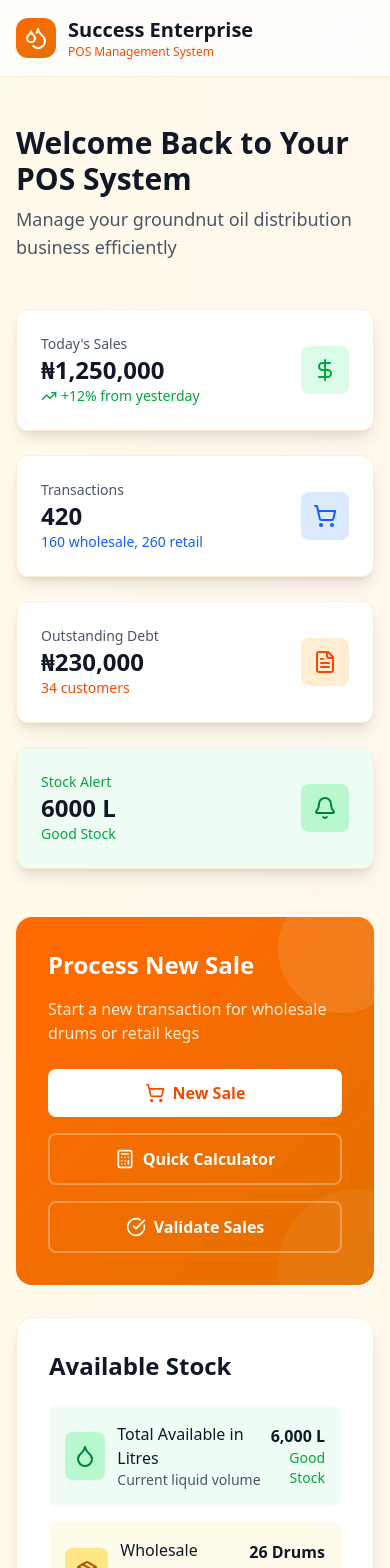
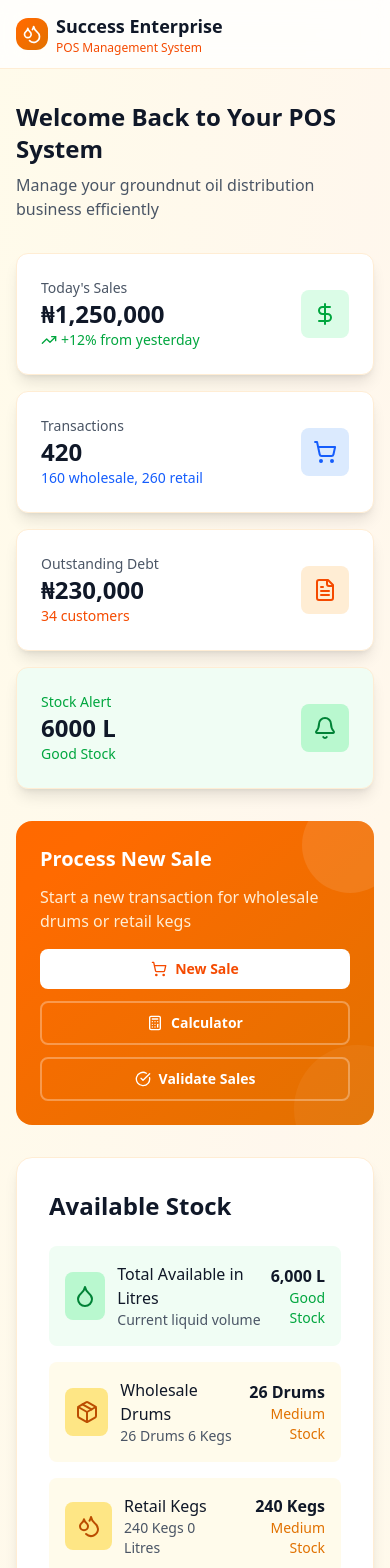
Before and after one commit to Ademic2022/pos-webapp, a Next.js app: page / in a window 390 px wide. Shown: the top 1568 px of the page. Built offline with nearby package versions, Linux system fonts and the light colour scheme.

Commit message:
refactor: Enhance header and dashboard layout for improved responsiveness and styling

```diff
--- a/src/components/home/home.tsx
+++ b/src/components/home/home.tsx
@@ -39,20 +39,20 @@ const Home = () => {
       {/* Header */}
       <header className="bg-white/80 backdrop-blur-md border-b border-orange-100 sticky top-0 z-50">
         <div className="max-w-7xl mx-auto px-4 sm:px-6 lg:px-8">
-          <div className="flex justify-between items-center py-4">
-            <div className="flex items-center space-x-3">
-              <div className="w-10 h-10 bg-gradient-to-br from-orange-500 to-amber-600 rounded-xl flex items-center justify-center">
-                <Droplets className="w-6 h-6 text-white" />
+          <div className="flex justify-between items-center py-3 md:py-4">
+            <div className="flex items-center space-x-2 md:space-x-3">
+              <div className="w-8 h-8 md:w-10 md:h-10 bg-gradient-to-br from-orange-500 to-amber-600 rounded-xl flex items-center justify-center">
+                <Droplets className="w-5 h-5 md:w-6 md:h-6 text-white" />
               </div>
               <div>
-                <h1 className="text-xl font-bold text-gray-900">
+                <h1 className="text-lg md:text-xl font-bold text-gray-900">
                   Success Enterprise
                 </h1>
                 <p className="text-xs text-orange-600">POS Management System</p>
               </div>
             </div>
-            <nav className="hidden md:flex items-center space-x-8">
-              <div className="flex items-center space-x-2 text-sm text-gray-600">
+            <nav className="hidden sm:flex items-center space-x-4 md:space-x-8">
+              <div className="hidden md:flex items-center space-x-2 text-sm text-gray-600">
                 <Clock className="w-4 h-4" />
                 <span>Last Login: Today 9:30 AM</span>
               </div>
@@ -70,19 +70,19 @@ const Home = () => {
       </header>
 
       {/* Dashboard Overview */}
-      <section className="relative overflow-hidden py-12">
+      <section className="relative overflow-hidden py-8 md:py-12">
         <div className="max-w-7xl mx-auto px-4 sm:px-6 lg:px-8">
-          <div className="mb-12">
-            <h1 className="text-3xl lg:text-4xl font-bold text-gray-900 mb-2">
+          <div className="mb-8 md:mb-12">
+            <h1 className="text-2xl md:text-3xl lg:text-4xl font-bold text-gray-900 mb-2">
               Welcome Back to Your POS System
             </h1>
-            <p className="text-lg text-gray-600">
+            <p className="text-base md:text-lg text-gray-600">
               Manage your groundnut oil distribution business efficiently
             </p>
           </div>
 
           {/* Quick Stats */}
-          <div className="grid grid-cols-1 md:grid-cols-4 gap-6 mb-12">
+          <div className="grid grid-cols-1 sm:grid-cols-2 lg:grid-cols-4 gap-4 md:gap-6 mb-8 md:mb-12">
             <StatsCard
               title="Today's Sales"
               value={`₦${dashboardStat.totalSales.toLocaleString()}`}
@@ -150,41 +150,45 @@ const Home = () => {
           {/* Main Action Cards */}
           <div className="grid lg:grid-cols-2 gap-8 mb-12">
             {/* Quick Sale */}
-            <div className="bg-gradient-to-br from-orange-500 to-amber-600 rounded-2xl p-8 text-white relative overflow-hidden">
+            <div className="bg-gradient-to-br from-orange-500 to-amber-600 rounded-2xl p-6 md:p-8 text-white relative overflow-hidden">
               <div className="relative z-10">
-                <h2 className="text-2xl font-bold mb-4">Process New Sale</h2>
-                <p className="text-orange-100 mb-6">
+                <h2 className="text-xl md:text-2xl font-bold mb-3 md:mb-4">
+                  Process New Sale
+                </h2>
+                <p className="text-orange-100 mb-4 md:mb-6">
                   Start a new transaction for wholesale drums or retail kegs
                 </p>
 
-                <div className="flex flex-col sm:flex-row flex-wrap gap-4">
+                <div className="flex flex-col gap-3 md:gap-4">
                   <Link
                     href="/sales"
-                    className="min-w-[250px] bg-white text-orange-600 px-6 py-3 rounded-lg font-semibold hover:bg-orange-50 transition-all duration-300 flex items-center justify-center"
+                    className="w-full bg-white text-orange-600 px-4 py-2.5 md:px-6 md:py-3 rounded-lg font-semibold hover:bg-orange-50 transition-all duration-300 flex items-center justify-center text-sm md:text-base"
                   >
-                    <ShoppingCart className="w-5 h-5 mr-2" />
+                    <ShoppingCart className="w-4 h-4 md:w-5 md:h-5 mr-2" />
                     New Sale
                   </Link>
 
+                  <div className="grid grid-cols-1 sm:grid-cols-2 gap-3 md:gap-4">
                     <button
                       onClick={() => setShowCalculator(true)}
-                    className="min-w-[250px] border-2 border-white/30 text-white px-6 py-3 rounded-lg font-semibold hover:bg-white/10 transition-all duration-300 flex items-center justify-center"
+                      className="border-2 border-white/30 text-white px-4 py-2.5 md:px-6 md:py-3 rounded-lg font-semibold hover:bg-white/10 transition-all duration-300 flex items-center justify-center text-sm md:text-base"
                     >
-                    <Calculator className="w-5 h-5 mr-2" />
-                    Quick Calculator
+                      <Calculator className="w-4 h-4 md:w-5 md:h-5 mr-2" />
+                      Calculator
                     </button>
 
                     <Link
                       href="validate-sales"
-                    className="min-w-[250px] border-2 border-white/30 text-white px-6 py-3 rounded-lg font-semibold hover:bg-white/10 transition-all duration-300 flex items-center justify-center"
+                      className="border-2 border-white/30 text-white px-4 py-2.5 md:px-6 md:py-3 rounded-lg font-semibold hover:bg-white/10 transition-all duration-300 flex items-center justify-center text-sm md:text-base"
                     >
-                    <CheckCircle className="w-5 h-5 mr-2" />
+                      <CheckCircle className="w-4 h-4 md:w-5 md:h-5 mr-2" />
                       Validate Sales
                     </Link>
                   </div>
                 </div>
-              <div className="absolute -right-8 -top-8 w-32 h-32 bg-white/10 rounded-full"></div>
-              <div className="absolute -right-16 -bottom-16 w-40 h-40 bg-white/5 rounded-full"></div>
+              </div>
+              <div className="absolute -right-6 -top-6 md:-right-8 md:-top-8 w-24 h-24 md:w-32 md:h-32 bg-white/10 rounded-full"></div>
+              <div className="absolute -right-12 -bottom-12 md:-right-16 md:-bottom-16 w-32 h-32 md:w-40 md:h-40 bg-white/5 rounded-full"></div>
             </div>
             <CalculatorModal
               isOpen={showCalculator}
@@ -213,20 +217,20 @@ const Home = () => {
           <div className="grid md:grid-cols-2 lg:grid-cols-4 gap-6">
             {cardsData.map((card) => (
               <Link href={card.route} key={card.id} passHref>
-                <div className="bg-white rounded-xl p-6 shadow-lg border border-orange-100 hover:shadow-xl transition-all duration-300 group cursor-pointer">
+                <div className="bg-white rounded-xl p-4 md:p-6 shadow-lg border border-orange-100 hover:shadow-xl transition-all duration-300 group cursor-pointer">
                   <div
-                    className={`w-12 h-12 bg-gradient-to-br ${card.gradientFrom} ${card.gradientTo} rounded-lg flex items-center justify-center mb-4 group-hover:scale-110 transition-transform`}
+                    className={`w-10 h-10 md:w-12 md:h-12 bg-gradient-to-br ${card.gradientFrom} ${card.gradientTo} rounded-lg flex items-center justify-center mb-3 md:mb-4 group-hover:scale-110 transition-transform`}
                   >
                     {card.icon}
                   </div>
-                  <h3 className="text-lg font-semibold text-gray-900 mb-2">
+                  <h3 className="text-base md:text-lg font-semibold text-gray-900 mb-2">
                     {card.title}
                   </h3>
-                  <p className="text-gray-600 text-sm mb-4">
+                  <p className="text-gray-600 text-xs md:text-sm mb-3 md:mb-4">
                     {card.description}
                   </p>
                   <div
-                    className={`flex items-center ${card.textColor} font-medium text-sm`}
+                    className={`flex items-center ${card.textColor} font-medium text-xs md:text-sm`}
                   >
                     {card.id === "customer-management"
                       ? "Open"
@@ -235,7 +239,7 @@ const Home = () => {
                       : card.id === "transaction-history"
                       ? "View History"
                       : "Manage"}
-                    <ArrowRight className="w-4 h-4 ml-1" />
+                    <ArrowRight className="w-3 h-3 md:w-4 md:h-4 ml-1" />
                   </div>
                 </div>
               </Link>
@@ -249,55 +253,67 @@ const Home = () => {
         <div className="max-w-7xl mx-auto px-4 sm:px-6 lg:px-8">
           <div className="grid lg:grid-cols-2 gap-8">
             {/* Recent Transactions */}
-            <div className="bg-white rounded-xl p-6 shadow-lg border border-orange-100">
-              <div className="flex items-center justify-between mb-6">
-                <h3 className="text-xl font-semibold text-gray-900">
+            <div className="bg-white rounded-xl p-4 md:p-6 shadow-lg border border-orange-100">
+              <div className="flex flex-col sm:flex-row sm:items-center justify-between mb-4 md:mb-6 gap-2">
+                <h3 className="text-lg md:text-xl font-semibold text-gray-900">
                   Recent Transactions
                 </h3>
-                <button className="text-orange-600 hover:text-orange-700 font-medium text-sm">
+                <button className="text-orange-600 hover:text-orange-700 font-medium text-sm text-left sm:text-right">
                   View All
                 </button>
               </div>
 
-              <div className="space-y-4">
-                <div className="flex items-center justify-between p-4 bg-gray-50 rounded-lg">
-                  <div>
-                    <div className="font-medium text-gray-900">
+              <div className="space-y-3 md:space-y-4">
+                <div className="flex flex-col sm:flex-row sm:items-center justify-between p-3 md:p-4 bg-gray-50 rounded-lg gap-2">
+                  <div className="flex-1">
+                    <div className="font-medium text-gray-900 text-sm md:text-base">
                       Adebayo Motors
                     </div>
-                    <div className="text-sm text-gray-600">
+                    <div className="text-xs md:text-sm text-gray-600">
                       2 Wholesale Drums
                     </div>
                     <div className="text-xs text-gray-500">Today, 2:30 PM</div>
                   </div>
-                  <div className="text-right">
-                    <div className="font-bold text-green-600">₦18,000</div>
+                  <div className="text-left sm:text-right">
+                    <div className="font-bold text-green-600 text-sm md:text-base">
+                      ₦18,000
+                    </div>
                     <div className="text-xs text-gray-500">PAID</div>
                   </div>
                 </div>
 
-                <div className="flex items-center justify-between p-4 bg-gray-50 rounded-lg">
-                  <div>
-                    <div className="font-medium text-gray-900">Mrs. Fatima</div>
-                    <div className="text-sm text-gray-600">3 Retail Kegs</div>
+                <div className="flex flex-col sm:flex-row sm:items-center justify-between p-3 md:p-4 bg-gray-50 rounded-lg gap-2">
+                  <div className="flex-1">
+                    <div className="font-medium text-gray-900 text-sm md:text-base">
+                      Mrs. Fatima
+                    </div>
+                    <div className="text-xs md:text-sm text-gray-600">
+                      3 Retail Kegs
+                    </div>
                     <div className="text-xs text-gray-500">Today, 1:15 PM</div>
                   </div>
-                  <div className="text-right">
-                    <div className="font-bold text-gray-900">₦4,500</div>
+                  <div className="text-left sm:text-right">
+                    <div className="font-bold text-gray-900 text-sm md:text-base">
+                      ₦4,500
+                    </div>
                     <div className="text-xs text-gray-500">CASH</div>
                   </div>
                 </div>
 
-                <div className="flex items-center justify-between p-4 bg-gray-50 rounded-lg">
-                  <div>
-                    <div className="font-medium text-gray-900">
+                <div className="flex flex-col sm:flex-row sm:items-center justify-between p-3 md:p-4 bg-gray-50 rounded-lg gap-2">
+                  <div className="flex-1">
+                    <div className="font-medium text-gray-900 text-sm md:text-base">
                       Kemi&apos;s Store
                     </div>
-                    <div className="text-sm text-gray-600">5 Retail Kegs</div>
+                    <div className="text-xs md:text-sm text-gray-600">
+                      5 Retail Kegs
+                    </div>
                     <div className="text-xs text-gray-500">Today, 11:45 AM</div>
                   </div>
-                  <div className="text-right">
-                    <div className="font-bold text-orange-600">₦7,500</div>
+                  <div className="text-left sm:text-right">
+                    <div className="font-bold text-orange-600 text-sm md:text-base">
+                      ₦7,500
+                    </div>
                     <div className="text-xs text-orange-500">CREDIT</div>
                   </div>
                 </div>
@@ -305,37 +321,37 @@ const Home = () => {
             </div>
 
             {/* Alerts & Notifications */}
-            <div className="bg-white rounded-xl p-6 shadow-lg border border-orange-100">
-              <div className="flex items-center justify-between mb-6">
-                <h3 className="text-xl font-semibold text-gray-900">
+            <div className="bg-white rounded-xl p-4 md:p-6 shadow-lg border border-orange-100">
+              <div className="flex flex-col sm:flex-row sm:items-center justify-between mb-4 md:mb-6 gap-2">
+                <h3 className="text-lg md:text-xl font-semibold text-gray-900">
                   Alerts & Reminders
                 </h3>
-                <button className="text-orange-600 hover:text-orange-700 font-medium text-sm">
+                <button className="text-orange-600 hover:text-orange-700 font-medium text-sm text-left sm:text-right">
                   Mark All Read
                 </button>
               </div>
 
-              <div className="space-y-4">
-                <div className="flex items-start space-x-3 p-4 bg-red-50 rounded-lg border-l-4 border-red-400">
-                  <Bell className="w-5 h-5 text-red-600 mt-0.5" />
-                  <div>
-                    <div className="font-medium text-red-800">
+              <div className="space-y-3 md:space-y-4">
+                <div className="flex items-start space-x-2 md:space-x-3 p-3 md:p-4 bg-red-50 rounded-lg border-l-4 border-red-400">
+                  <Bell className="w-4 h-4 md:w-5 md:h-5 text-red-600 mt-0.5 flex-shrink-0" />
+                  <div className="flex-1">
+                    <div className="font-medium text-red-800 text-sm md:text-base">
                       Low Stock Alert
                     </div>
-                    <div className="text-sm text-red-600">
+                    <div className="text-xs md:text-sm text-red-600">
                       Empty containers are running low (8 units remaining)
                     </div>
                     <div className="text-xs text-red-500 mt-1">2 hours ago</div>
                   </div>
                 </div>
 
-                <div className="flex items-start space-x-3 p-4 bg-orange-50 rounded-lg border-l-4 border-orange-400">
-                  <DollarSign className="w-5 h-5 text-orange-600 mt-0.5" />
-                  <div>
-                    <div className="font-medium text-orange-800">
+                <div className="flex items-start space-x-2 md:space-x-3 p-3 md:p-4 bg-orange-50 rounded-lg border-l-4 border-orange-400">
+                  <DollarSign className="w-4 h-4 md:w-5 md:h-5 text-orange-600 mt-0.5 flex-shrink-0" />
+                  <div className="flex-1">
+                    <div className="font-medium text-orange-800 text-sm md:text-base">
                       Payment Reminder
                     </div>
-                    <div className="text-sm text-orange-600">
+                    <div className="text-xs md:text-sm text-orange-600">
                       Taiwo Enterprises has ₦15,000 overdue payment
                     </div>
                     <div className="text-xs text-orange-500 mt-1">
@@ -344,13 +360,13 @@ const Home = () => {
                   </div>
                 </div>
 
-                <div className="flex items-start space-x-3 p-4 bg-blue-50 rounded-lg border-l-4 border-blue-400">
-                  <TrendingUp className="w-5 h-5 text-blue-600 mt-0.5" />
-                  <div>
-                    <div className="font-medium text-blue-800">
+                <div className="flex items-start space-x-2 md:space-x-3 p-3 md:p-4 bg-blue-50 rounded-lg border-l-4 border-blue-400">
+                  <TrendingUp className="w-4 h-4 md:w-5 md:h-5 text-blue-600 mt-0.5 flex-shrink-0" />
+                  <div className="flex-1">
+                    <div className="font-medium text-blue-800 text-sm md:text-base">
                       Sales Milestone
                     </div>
-                    <div className="text-sm text-blue-600">
+                    <div className="text-xs md:text-sm text-blue-600">
                       Congratulations! You&apos;ve reached ₦500K in monthly
                       sales
                     </div>
@@ -364,19 +380,25 @@ const Home = () => {
       </section>
 
       {/* Footer */}
-      <footer className="bg-gray-900 text-white py-8">
+      <footer className="bg-gray-900 text-white py-6 md:py-8">
         <div className="max-w-7xl mx-auto px-4 sm:px-6 lg:px-8">
-          <div className="flex flex-col md:flex-row justify-between items-center">
-            <div className="flex items-center space-x-3 mb-4 md:mb-0">
-              <div className="w-8 h-8 bg-gradient-to-br from-orange-500 to-amber-600 rounded-lg flex items-center justify-center">
-                <Droplets className="w-5 h-5 text-white" />
+          <div className="flex flex-col md:flex-row justify-between items-center gap-4">
+            <div className="flex items-center space-x-2 md:space-x-3">
+              <div className="w-6 h-6 md:w-8 md:h-8 bg-gradient-to-br from-orange-500 to-amber-600 rounded-lg flex items-center justify-center">
+                <Droplets className="w-4 h-4 md:w-5 md:h-5 text-white" />
               </div>
-              <span className="text-lg font-bold">Success Enterprise POS</span>
+              <span className="text-base md:text-lg font-bold">
+                Success Enterprise POS
+              </span>
             </div>
 
             <div className="text-center text-gray-400">
-              <p>&copy; 2025 Success Enterprise. All rights reserved.</p>
-              <p className="text-sm">Internal POS Management System</p>
+              <p className="text-sm md:text-base">
+                &copy; 2025 Success Enterprise. All rights reserved.
+              </p>
+              <p className="text-xs md:text-sm">
+                Internal POS Management System
+              </p>
             </div>
           </div>
         </div>
```
Lines whose indentation alone changed are shown as unchanged.
